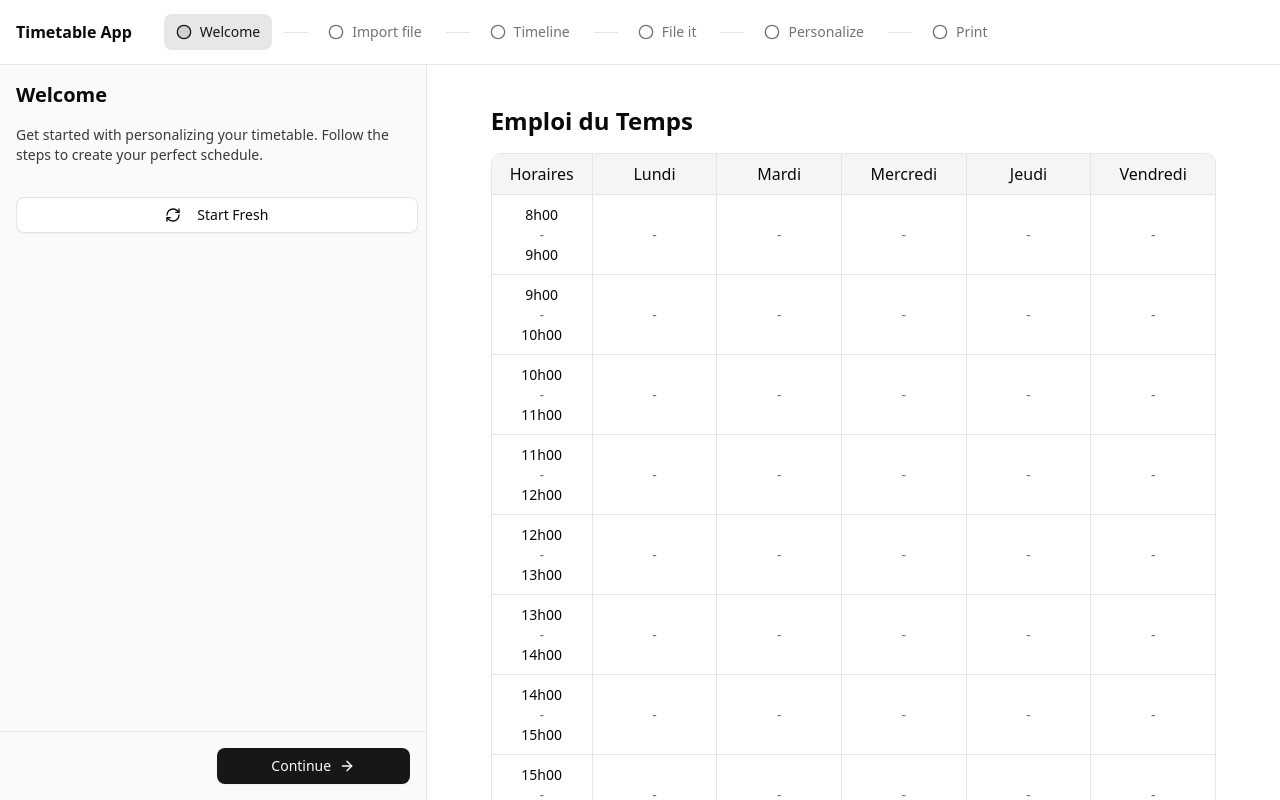
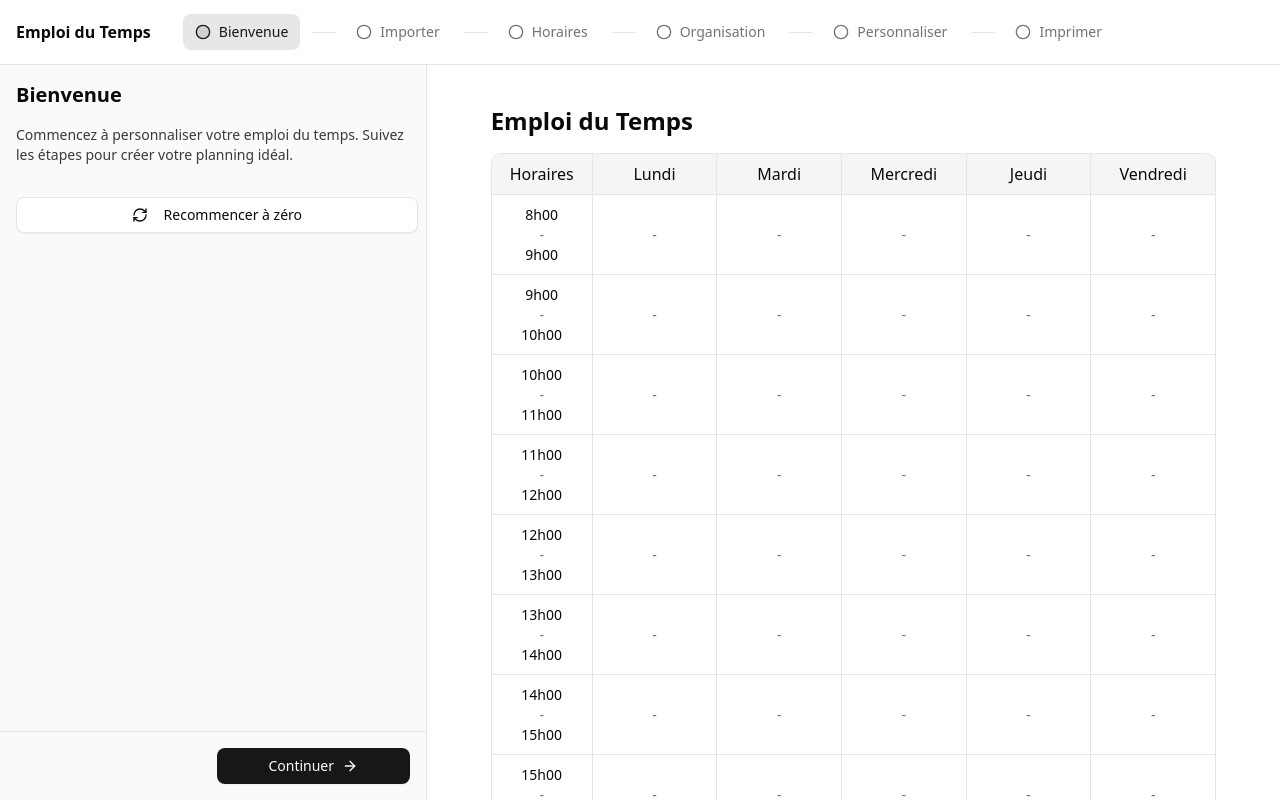
Before and after one commit to rgeron/next-timetable, a Next.js app: page /dashboard in a window 1280 px wide. Built offline with nearby package versions, Linux system fonts and the light colour scheme.

Commit message:
franaçsi

```diff
--- a/components/dashboard/dashboard-sidebar.tsx
+++ b/components/dashboard/dashboard-sidebar.tsx
@@ -64,20 +64,20 @@ export function DashboardSidebar(props: {
 function renderSidebarContent(step: Step) {
   // Render different content based on the current step
   switch (step) {
-    case "welcome":
+    case "bienvenue":
       const handleStartFresh = () => {
         saveTimeTableData(defaultTimeTableData);
-        toast.success("Timetable reset to default settings");
+        toast.success("Emploi du temps réinitialisé aux paramètres par défaut");
         // Trigger a custom event to notify of timetable data change
         window.dispatchEvent(new Event("timetableDataChanged"));
       };
 
       return (
         <div className="space-y-4">
-          <h2 className="text-xl font-semibold">Welcome</h2>
+          <h2 className="text-xl font-semibold">Bienvenue</h2>
           <p className="text-sm text-sidebar-foreground/80">
-            Get started with personalizing your timetable. Follow the steps to
-            create your perfect schedule.
+            Commencez à personnaliser votre emploi du temps. Suivez les étapes
+            pour créer votre planning idéal.
           </p>
 
           <Button
@@ -86,23 +86,23 @@ function renderSidebarContent(step: Step) {
             className="w-full mt-4"
           >
             <RefreshCw className="size-4 mr-2" />
-            Start Fresh
+            Recommencer à zéro
           </Button>
         </div>
       );
 
-    case "import-file":
+    case "importer-fichier":
       return (
         <div className="space-y-4">
-          <h2 className="text-xl font-semibold">Import File</h2>
+          <h2 className="text-xl font-semibold">Importer un fichier</h2>
           <p className="text-sm text-sidebar-foreground/80">
-            Upload your existing timetable or start from scratch.
+            Importez votre emploi du temps existant ou commencez de zéro.
           </p>
           <ImportFile />
         </div>
       );
 
-    case "timeline":
+    case "horaires":
       return (
         <div className="space-y-4">
           <h2 className="text-xl font-semibold">Horaires</h2>
@@ -120,37 +120,38 @@ function renderSidebarContent(step: Step) {
         </div>
       );
 
-    case "file-it":
+    case "organisation":
       return (
         <div className="space-y-4">
-          <h2 className="text-xl font-semibold">File It</h2>
+          <h2 className="text-xl font-semibold">Organisation</h2>
           <FileItSidebar />
         </div>
       );
 
-    case "personalize":
+    case "personnaliser":
       return (
         <div className="space-y-4">
-          <h2 className="text-xl font-semibold">Personalize</h2>
+          <h2 className="text-xl font-semibold">Personnaliser</h2>
           <p className="text-sm text-sidebar-foreground/80">
-            Customize the appearance and settings of your timetable.
+            Personnalisez l'apparence et les paramètres de votre emploi du
+            temps.
           </p>
           {/* Personalization controls would go here */}
         </div>
       );
 
-    case "print":
+    case "imprimer":
       return (
         <div className="space-y-4">
-          <h2 className="text-xl font-semibold">Print</h2>
+          <h2 className="text-xl font-semibold">Imprimer</h2>
           <p className="text-sm text-sidebar-foreground/80">
-            Export or print your finalized timetable.
+            Exportez ou imprimez votre emploi du temps finalisé.
           </p>
           {/* Print/Export controls would go here */}
         </div>
       );
 
     default:
-      return <div>Select a step to continue</div>;
+      return <div>Sélectionnez une étape pour continuer</div>;
   }
 }
--- a/components/dashboard/dashboard-topbar.tsx
+++ b/components/dashboard/dashboard-topbar.tsx
@@ -12,7 +12,7 @@ export function DashboardTopbar(props: {
     <div className="border-b bg-card">
       <div className="mx-auto flex h-16 max-w-7xl items-center px-4">
         {/* Logo */}
-        <div className="mr-8 flex-shrink-0 font-semibold">Timetable App</div>
+        <div className="mr-8 flex-shrink-0 font-semibold">Emploi du Temps</div>
 
         {/* Steps navigation */}
         <nav className="hidden flex-1 md:flex">
@@ -58,9 +58,8 @@ export function DashboardTopbar(props: {
                       />
                     )}
 
-                    {/* Step name formatted as Title Case */}
-                    {step.charAt(0).toUpperCase() +
-                      step.slice(1).replace(/-/g, " ")}
+                    {/* Obtenir le nom français de chaque étape */}
+                    {getStepDisplayName(step)}
                   </button>
                 </li>
               );
@@ -71,11 +70,26 @@ export function DashboardTopbar(props: {
         {/* Mobile view indicator (only shows current step) */}
         <div className="flex items-center md:hidden">
           <span className="text-sm font-medium">
-            {props.currentStep.charAt(0).toUpperCase() +
-              props.currentStep.slice(1).replace(/-/g, " ")}
+            {getStepDisplayName(props.currentStep)}
           </span>
         </div>
       </div>
     </div>
   );
 }
+
+/**
+ * Fonction qui renvoie le nom d'affichage en français pour chaque étape
+ */
+function getStepDisplayName(step: Step): string {
+  const displayNames: Record<Step, string> = {
+    bienvenue: "Bienvenue",
+    "importer-fichier": "Importer",
+    horaires: "Horaires",
+    organisation: "Organisation",
+    personnaliser: "Personnaliser",
+    imprimer: "Imprimer"
+  };
+
+  return displayNames[step] || step.charAt(0).toUpperCase() + step.slice(1).replace(/-/g, " ");
+}
--- a/components/dashboard/import-file.tsx
+++ b/components/dashboard/import-file.tsx
@@ -73,14 +73,14 @@ export function ImportFile() {
       !file.type.includes("image/") &&
       !file.type.includes("application/pdf")
     ) {
-      toast.error("Only image or PDF files are supported");
+      toast.error("Seuls les fichiers image ou PDF sont supportés");
       return;
     }
 
     // Check file size (limit to 10MB)
     const MAX_FILE_SIZE = 10 * 1024 * 1024; // 10MB
     if (file.size > MAX_FILE_SIZE) {
-      toast.error("File size exceeds the 10MB limit");
+      toast.error("La taille du fichier dépasse la limite de 10 Mo");
       return;
     }
 
@@ -90,7 +90,7 @@ export function ImportFile() {
 
     // For PDFs, show a special message
     if (file.type.includes("application/pdf")) {
-      toast.info("Processing PDF file. This may take a moment...");
+      toast.info("Traitement du fichier PDF en cours. Cela peut prendre un moment...");
     }
 
     // Simulate upload progress
@@ -119,7 +119,7 @@ export function ImportFile() {
 
       if (!response.ok) {
         const errorMessage =
-          result.details || result.error || "Failed to process file";
+          result.details || result.error || "Échec du traitement du fichier";
 
         // Check if it's a PDF-specific error
         if (
@@ -127,7 +127,7 @@ export function ImportFile() {
           errorMessage.includes("PDF")
         ) {
           throw new Error(
-            "PDF processing failed. Please try a different PDF or convert it to an image."
+            "Le traitement du PDF a échoué. Veuillez essayer un autre PDF ou le convertir en image."
           );
         }
 
@@ -141,49 +141,49 @@ export function ImportFile() {
         // Create preview of extracted data
         if (data.metadata) {
           setExtractedPreview({
-            school: data.metadata.school || "Unknown",
-            class: data.metadata.class || "Unknown",
-            year: data.metadata.year || "Unknown",
+            school: data.metadata.school || "Inconnu",
+            class: data.metadata.class || "Inconnu",
+            year: data.metadata.year || "Inconnu",
             daysCount: data.days?.length || 0,
             timeSlotsCount: data.timeSlots?.length || 0,
           });
 
           if (data.days?.length === 0 && data.timeSlots?.length === 0) {
             toast.warning(
-              "Limited data could be extracted. You may need to manually enter some information."
+              "Peu de données ont pu être extraites. Vous devrez peut-être saisir certaines informations manuellement."
             );
           } else {
-            toast.success("Timetable data extracted successfully!");
+            toast.success("Données de l'emploi du temps extraites avec succès !");
           }
         } else {
           toast.warning(
-            "Limited data could be extracted. The timetable structure wasn't recognized."
+            "Peu de données ont pu être extraites. La structure de l'emploi du temps n'a pas été reconnue."
           );
         }
       } else {
-        toast.warning("No timetable data could be extracted");
+        toast.warning("Aucune donnée d'emploi du temps n'a pu être extraite");
       }
     } catch (error) {
-      console.error("Error processing file:", error);
+      console.error("Erreur lors du traitement du fichier:", error);
 
       // Provide more helpful messages for common errors
       const errorMessage = (error as Error).message;
 
       if (errorMessage.includes("PDF")) {
-        toast.error("PDF processing failed", {
+        toast.error("Échec du traitement du PDF", {
           description:
-            "Try converting your PDF to an image (JPEG/PNG) and uploading that instead.",
+            "Essayez de convertir votre PDF en image (JPEG/PNG) et de le télécharger à nouveau.",
         });
       } else if (
         errorMessage.includes("network") ||
         errorMessage.includes("connection")
       ) {
-        toast.error("Network error", {
-          description: "Check your internet connection and try again.",
+        toast.error("Erreur réseau", {
+          description: "Vérifiez votre connexion Internet et réessayez.",
         });
       } else {
-        toast.error(`Error: ${errorMessage}`, {
-          description: "Please try another file or check your connection.",
+        toast.error(`Erreur: ${errorMessage}`, {
+          description: "Veuillez essayer un autre fichier ou vérifier votre connexion.",
         });
       }
     } finally {
@@ -194,7 +194,7 @@ export function ImportFile() {
 
   const handleConfirmImport = () => {
     // This would need to be implemented to save the extracted data
-    toast.success("Timetable data imported successfully!");
+    toast.success("Données de l'emploi du temps importées avec succès !");
 
     // Trigger event to refresh the timetable view
     window.dispatchEvent(new Event("timetableDataChanged"));
@@ -205,7 +205,7 @@ export function ImportFile() {
       <Tabs defaultValue="upload" className="w-full">
         <TabsList className="w-full">
           <TabsTrigger value="upload" className="w-full">
-            Upload File
+            Importer un fichier
           </TabsTrigger>
         </TabsList>
 
@@ -236,11 +236,11 @@ export function ImportFile() {
                 <div className="space-y-1">
                   <p className="text-sm font-medium">
                     {isUploading
-                      ? "Processing file..."
-                      : "Drop your file here or click to browse"}
+                      ? "Traitement du fichier..."
+                      : "Déposez votre fichier ici ou cliquez pour parcourir"}
                   </p>
                   <p className="text-xs text-muted-foreground">
-                    Upload an image or PDF of your timetable
+                    Téléchargez une image ou un PDF de votre emploi du temps
                   </p>
                 </div>
                 {isUploading && (
@@ -248,8 +248,8 @@ export function ImportFile() {
                     <Progress value={uploadProgress} className="h-2" />
                     <p className="text-xs text-muted-foreground">
                       {uploadProgress < 100
-                        ? "Analyzing timetable..."
-                        : "Finalizing..."}
+                        ? "Analyse de l'emploi du temps..."
+                        : "Finalisation..."}
                     </p>
                   </div>
                 )}
@@ -265,31 +265,31 @@ export function ImportFile() {
                 </div>
                 <div>
                   <h3 className="text-sm font-medium">
-                    Extracted Data Preview
+                    Aperçu des données extraites
                   </h3>
                   <p className="text-xs text-muted-foreground">
-                    Review the extracted information before importing
+                    Vérifiez les informations extraites avant l'importation
                   </p>
                 </div>
               </div>
 
               <div className="space-y-2 mb-4">
                 <div className="grid grid-cols-2 gap-2 text-sm">
-                  <div className="text-muted-foreground">School:</div>
+                  <div className="text-muted-foreground">École :</div>
                   <div className="font-medium">{extractedPreview.school}</div>
 
-                  <div className="text-muted-foreground">Class:</div>
+                  <div className="text-muted-foreground">Classe :</div>
                   <div className="font-medium">{extractedPreview.class}</div>
 
-                  <div className="text-muted-foreground">Academic Year:</div>
+                  <div className="text-muted-foreground">Année scolaire :</div>
                   <div className="font-medium">{extractedPreview.year}</div>
 
-                  <div className="text-muted-foreground">Days Found:</div>
+                  <div className="text-muted-foreground">Jours trouvés :</div>
                   <div className="font-medium">
                     {extractedPreview.daysCount}
                   </div>
 
-                  <div className="text-muted-foreground">Time Slots:</div>
+                  <div className="text-muted-foreground">Créneaux horaires :</div>
                   <div className="font-medium">
                     {extractedPreview.timeSlotsCount}
                   </div>
@@ -302,10 +302,10 @@ export function ImportFile() {
                   size="sm"
                   onClick={() => setExtractedPreview(null)}
                 >
-                  Try Another File
+                  Essayer un autre fichier
                 </Button>
                 <Button size="sm" onClick={handleConfirmImport}>
-                  Import Timetable
+                  Importer l'emploi du temps
                 </Button>
               </div>
             </Card>
@@ -315,7 +315,7 @@ export function ImportFile() {
             <>
               <div className="flex flex-col gap-2">
                 <p className="text-xs text-muted-foreground">
-                  Supported formats:
+                  Formats supportés :
                 </p>
                 <div className="flex gap-3">
                   <Card className="flex items-center gap-2 p-2 text-xs">
@@ -334,9 +334,9 @@ export function ImportFile() {
                   <AlertCircle className="mr-2 h-4 w-4 mt-0.5" />
                   <div>
                     <p>
-                      The quality of data extraction depends on the clarity of
-                      the image. For best results, ensure the timetable is
-                      clearly visible with good lighting.
+                      La qualité de l'extraction des données dépend de la clarté de
+                      l'image. Pour de meilleurs résultats, assurez-vous que l'emploi
+                      du temps est clairement visible avec un bon éclairage.
                     </p>
                   </div>
                 </div>
--- a/components/navigation/continue-button.tsx
+++ b/components/navigation/continue-button.tsx
@@ -12,7 +12,7 @@ export function ContinueButton(props: {
       disabled={props.disabled}
       className={`w-full justify-center ${props.className || ""}`}
     >
-      Continue
+      Continuer
       <ArrowRight className="size-4" />
     </Button>
   );
--- a/components/navigation/go-back-button.tsx
+++ b/components/navigation/go-back-button.tsx
@@ -14,7 +14,7 @@ export function GoBackButton(props: {
       className={`w-full justify-center ${props.className || ""}`}
     >
       <ArrowLeft className="size-4" />
-      Go Back
+      Retour
     </Button>
   );
 }
--- a/lib/step-navigation.ts
+++ b/lib/step-navigation.ts
@@ -2,12 +2,12 @@
  * Steps available in the timetable personalization process
  */
 export const STEPS = [
-  "welcome",
-  "import-file",
-  "timeline",
-  "file-it",
-  "personalize",
-  "print",
+  "bienvenue",
+  "importer-fichier",
+  "horaires",
+  "organisation",
+  "personnaliser",
+  "imprimer",
 ] as const;
 
 export type Step = (typeof STEPS)[number];
```
